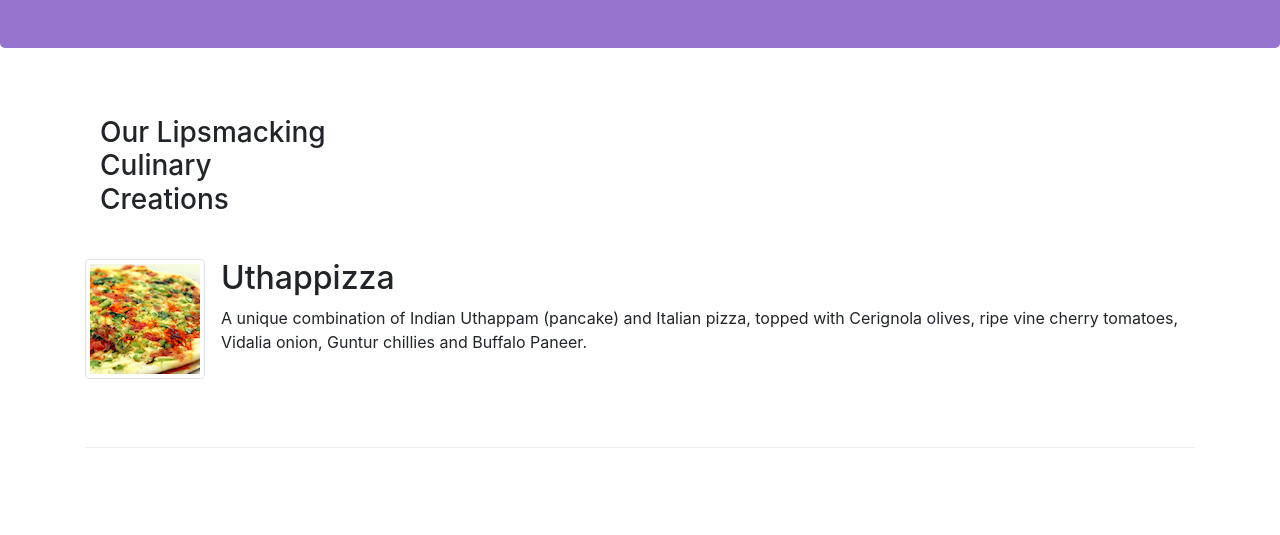
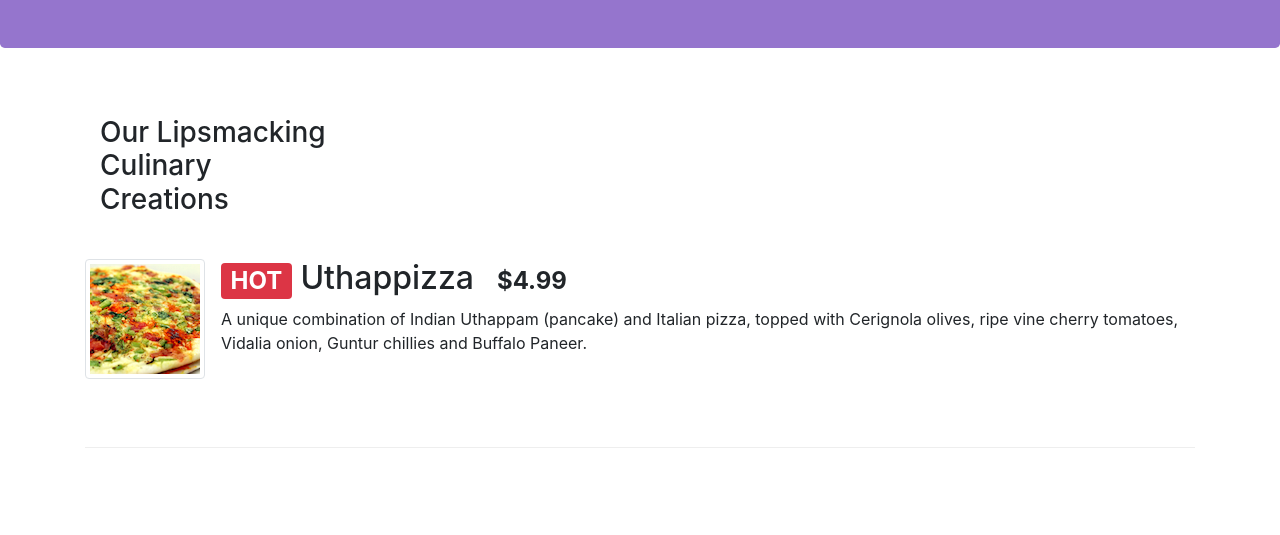
Before and after one commit to AaronGoodrum/conFusion, a website: page index.html in a window 1280 px wide. Shown: the part 265-800 px from the top of the page. Drawn offline with nearby package versions, Linux system fonts and the light colour scheme.

Commit message:
Alerting Users

```diff
--- a/index.html
+++ b/index.html
@@ -60,7 +60,7 @@
             <div class="media">
                 <img class="d-flex mr-3 img-thumbnail align-self-center" src="img/uthappizza.png" alt="Uthappizza">
                 <div class="media-body">
-                    <h2 class="mt-0">Uthappizza</h2>
+                    <h2 class="mt-0"><span class="badge badge-danger"> HOT </span> Uthappizza <span class="badge badge-pill badge-default">$4.99</span></h2>
                     <p class="hidden-xs-down">A unique combination of Indian Uthappam (pancake) and
                         Italian pizza, topped with Cerignola olives, ripe vine
                         cherry tomatoes, Vidalia onion, Guntur chillies and
```
